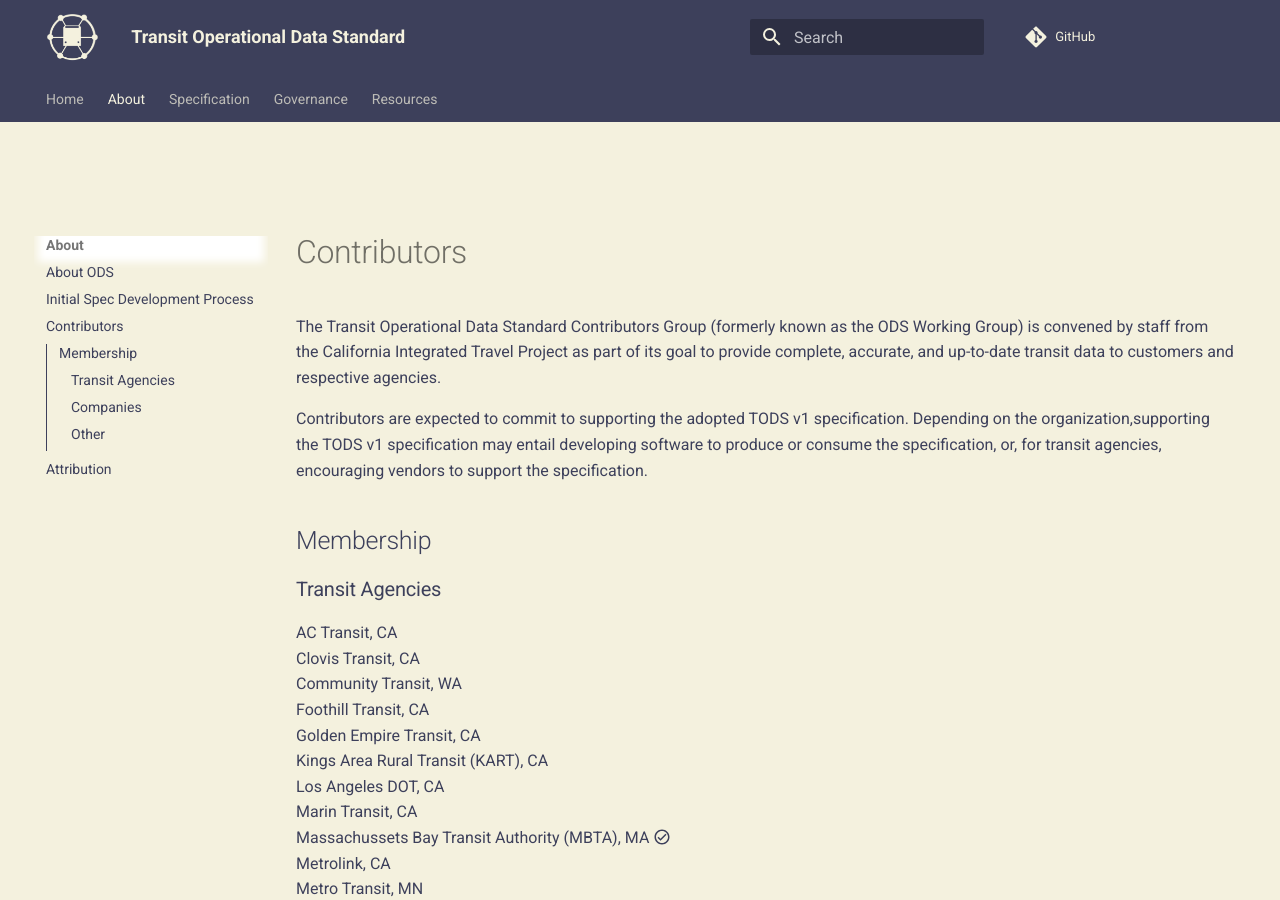
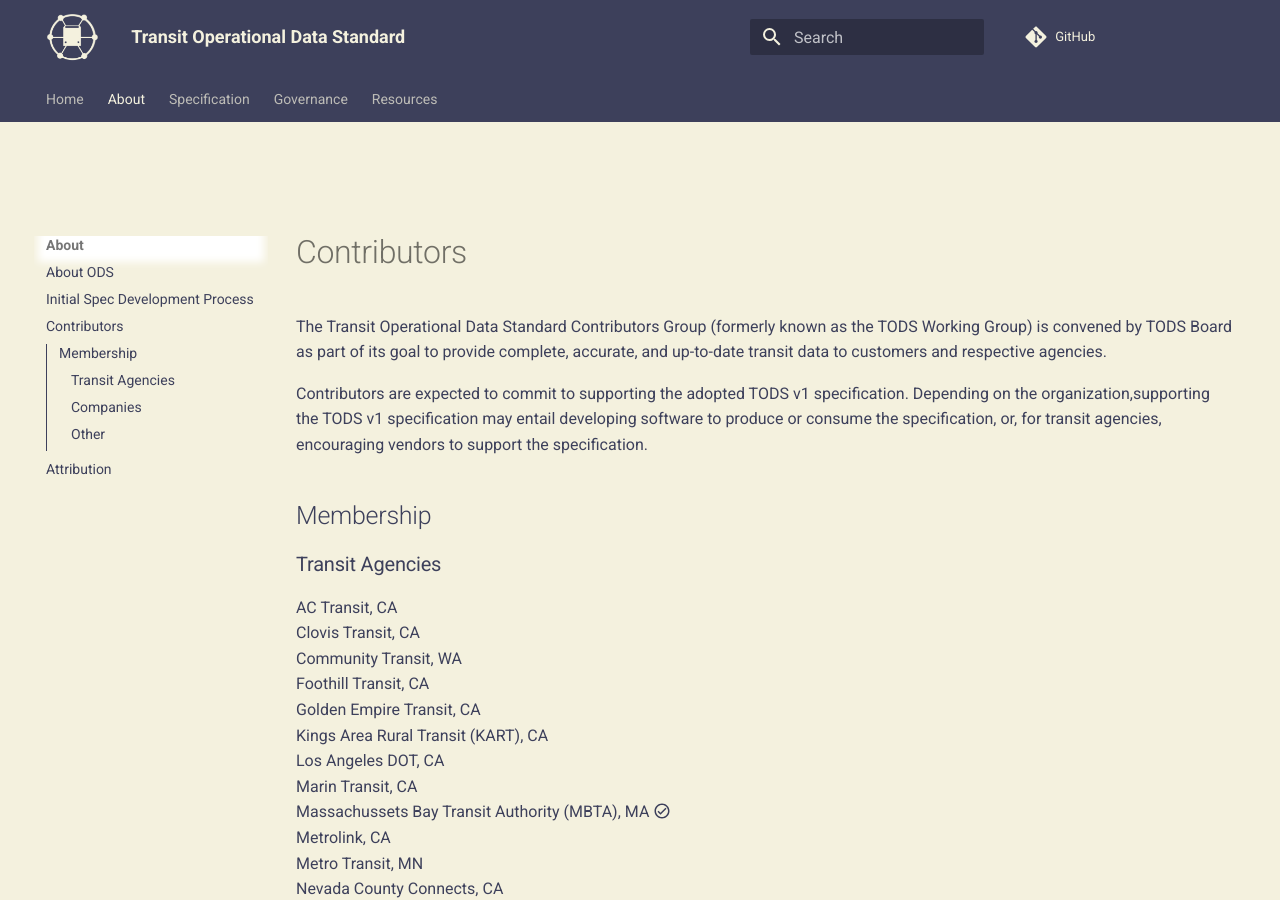
Before and after one commit to cal-itp/operational-data-standard, an MkDocs documentation site: the page built from docs/about/contributors.md, in a window 1280 px wide and 900 px high. Built offline with MkDocs 1.6.1 and Material for MkDocs 9.7.7, drawn with Linux system fonts in a browser that asks for light colours; nearby versions of some CDN libraries; comment, search, counter and statistics services are not loaded.

Commit message:
fixes to contributors.md

```diff
--- a/docs/about/contributors.md
+++ b/docs/about/contributors.md
@@ -1,6 +1,6 @@
 # Contributors
 
-The Transit Operational Data Standard Contributors Group (formerly known as the ODS Working Group) is convened by staff from the [California Integrated Travel Project](http://calitp.org) as part of its goal to provide complete, accurate, and up-to-date transit data to customers and respective agencies.
+The Transit Operational Data Standard Contributors Group (formerly known as the TODS Working Group) is convened by [TODS Board]((../governance/governance.md#TODS-board-of-directors)) as part of its goal to provide complete, accurate, and up-to-date transit data to customers and respective agencies.
 
 Contributors are expected to commit to supporting the adopted TODS v1 specification. Depending on the organization,supporting the TODS v1 specification may entail developing software to produce or consume the specification, or, for transit agencies, encouraging vendors to support the specification.
 
```
